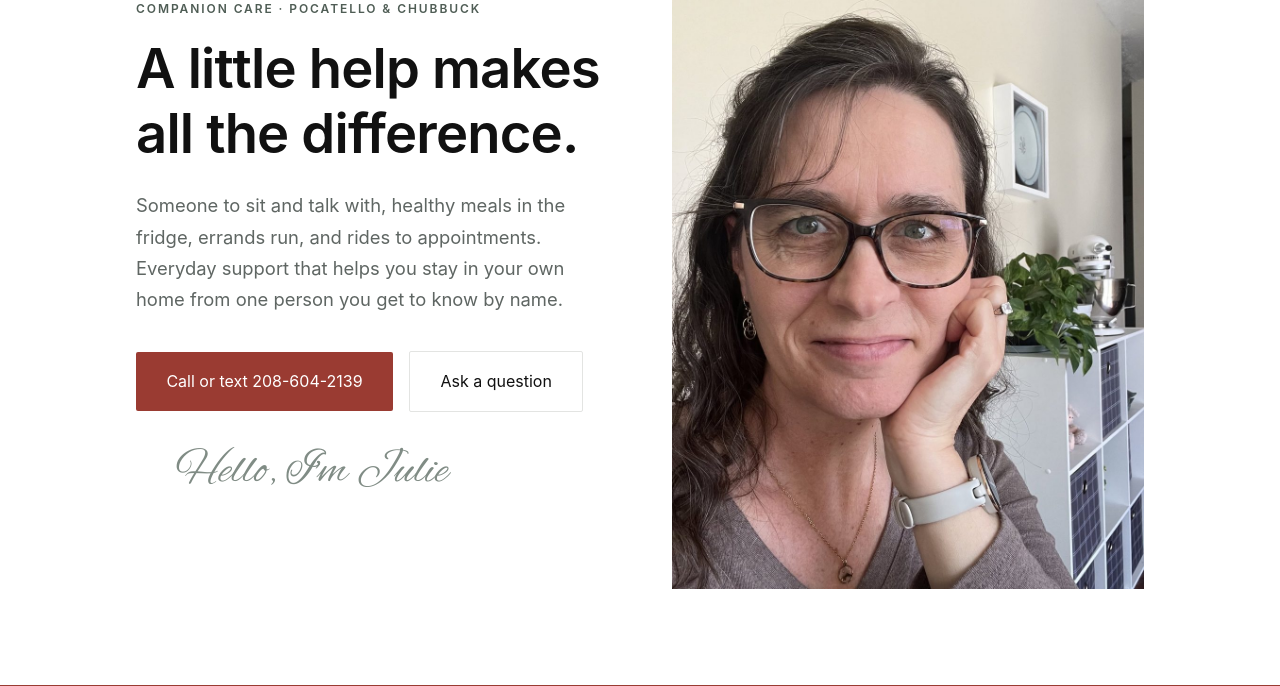
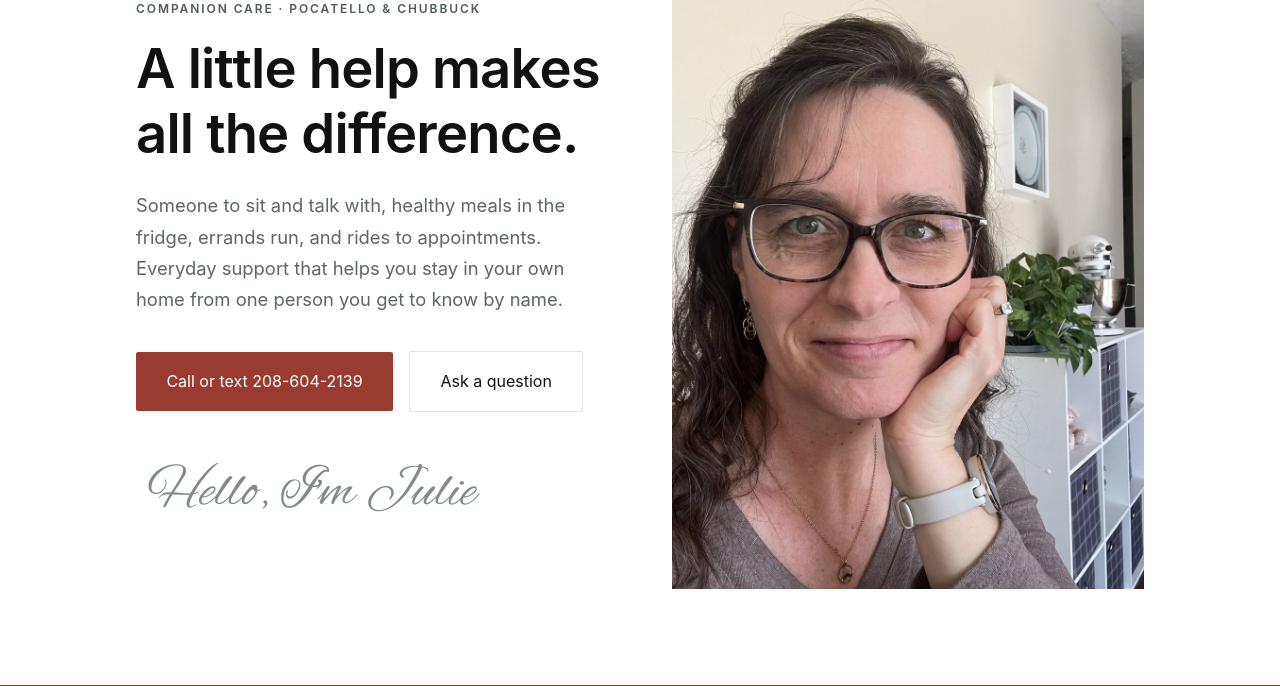
Before and after one commit to BillBrieferServer/seasons, a FastAPI app: page /preview in a window 1280 px wide. Shown: the part 251-937 px from the top of the page. Run offline with FastAPI, Linux system fonts and the light colour scheme; parts of the project's set-up code (start-up, migrations or seed data) failed here and were passed over; some libraries are stand-ins or nearby versions.

Commit message:
Signature: larger and lower

```diff
--- a/app/static/css/public.css
+++ b/app/static/css/public.css
@@ -253,10 +253,10 @@ figcaption { font-size: 0.88rem; color: var(--muted); margin-top: 0.8rem; }
 }
 .signature {
   font-family: "Seasons Script", cursive;
-  font-size: clamp(2.1rem, 5vw, 2.9rem);
+  font-size: clamp(2.5rem, 6vw, 3.5rem);
   line-height: 1.1;
   color: var(--sage);
-  margin: 2.2rem 0 0;
+  margin: 3.2rem 0 0;
   text-align: center;
   /* centred over the buttons above it, not the whole column */
   max-width: 22rem;
--- a/app/templates/public/base.html
+++ b/app/templates/public/base.html
@@ -7,7 +7,7 @@
 <title>{% block title %}{{ b.name }}{% endblock %}</title>
 <meta name="description" content="{% block description %}Non-medical companion care in Pocatello and Chubbuck, Idaho. Rides to appointments, errands, healthy meals, light housekeeping and good company.{% endblock %}">
 <link rel="preload" href="/static/fonts/alexbrush-subset.woff2" as="font" type="font/woff2" crossorigin>
-<link rel="stylesheet" href="/static/css/public.css?v=11">
+<link rel="stylesheet" href="/static/css/public.css?v=12">
 
 {% if not draft %}<link rel="canonical" href="{{ canonical }}">{% endif %}
 
```
